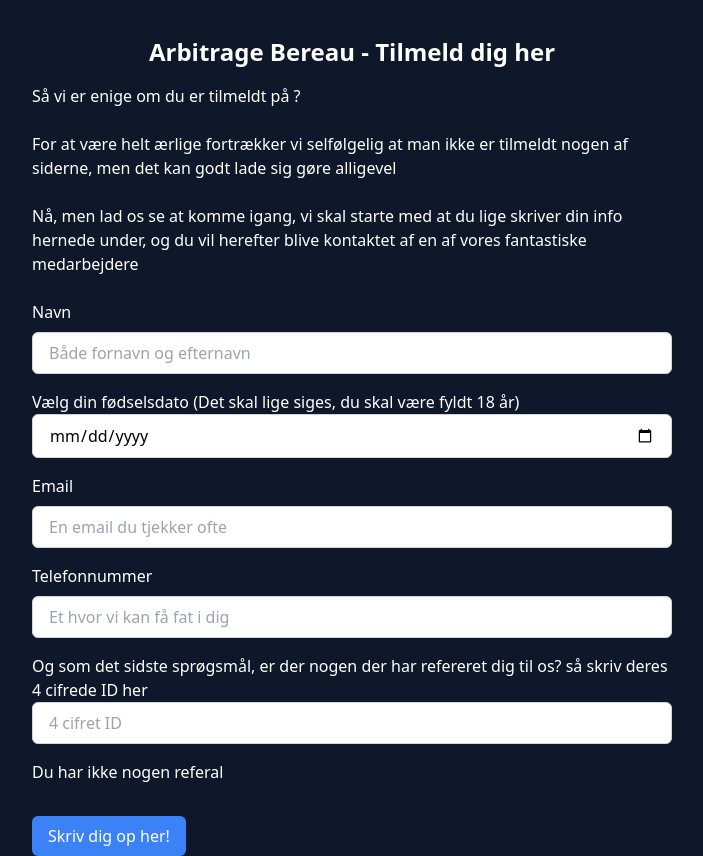
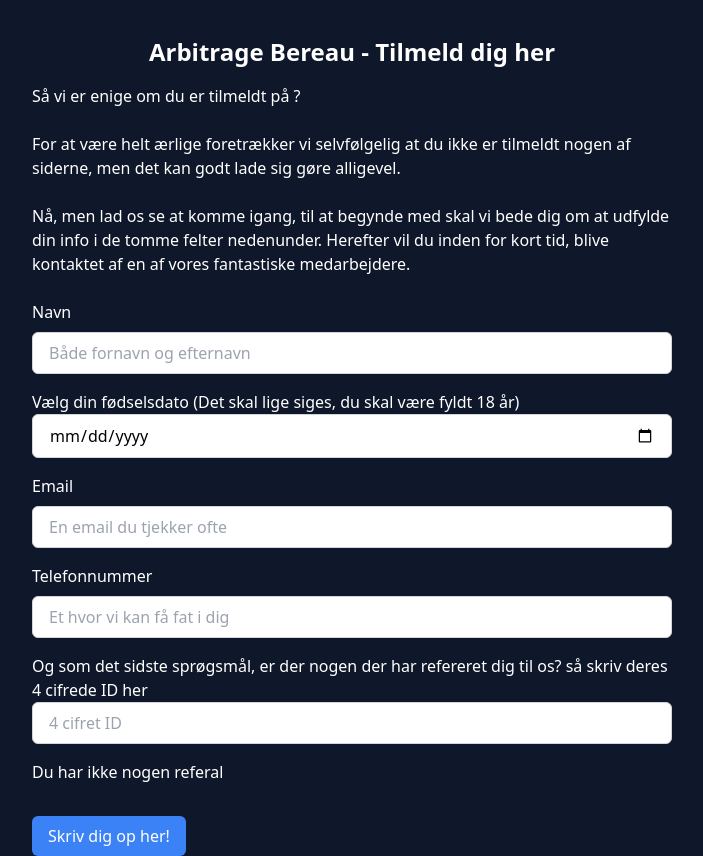
Before and after one commit to kridt/arbi-site, a React (Create React App) app: page /stage2 in a window 1280 px wide. Shown: the whole page, without its empty margins (288-991 px from the left). Built offline with nearby package versions, Linux system fonts and the light colour scheme.

Commit message:
opdated text

```diff
--- a/src/pages/CustomerList.js
+++ b/src/pages/CustomerList.js
@@ -1,13 +1,10 @@
 import React, { useEffect, useState } from "react";
 import { auth, db } from "../firebase";
 import { useNavigate } from "react-router-dom";
-import axios from "axios";
 
 export default function CustomerList() {
   const navigate = useNavigate();
   const [user, setUser] = useState(null);
-  const [error, setError] = useState(null);
-  const [loading, setLoading] = useState(false);
   const [clients, setClients] = useState([]);
   const [archived, setArchived] = useState([]);
 
--- a/src/pages/LandingPage.js
+++ b/src/pages/LandingPage.js
@@ -17,7 +17,7 @@ export default function LandingPage() {
     <div className="bg-slate-900 text-white min-h-screen">
       <div className="container mx-auto py-10">
         <h1 className="text-4xl font-bold mb-4">
-          Velkommen til vores Arbitrage Bereau
+          Velkommen til vores Arbitrage bureau
         </h1>
         <p className="text-lg mb-8">
           Vil du tjene 1500 kr. på bare 3 timer? Så er du kommet til det rette
--- a/src/pages/Stage2.js
+++ b/src/pages/Stage2.js
@@ -115,15 +115,16 @@ export default function Stage2() {
 
         <br />
         <p>
-          For at være helt ærlige fortrækker vi selfølgelig at man ikke er
-          tilmeldt nogen af siderne, men det kan godt lade sig gøre alligevel
+          For at være helt ærlige foretrækker vi selvfølgelig at du ikke er
+          tilmeldt nogen af siderne, men det kan godt lade sig gøre alligevel.
         </p>
         <br />
 
         <label htmlFor="info">
-          Nå, men lad os se at komme igang, vi skal starte med at du lige
-          skriver din info hernede under, og du vil herefter blive kontaktet af
-          en af vores fantastiske medarbejdere
+          Nå, men lad os se at komme igang, til at begynde med skal vi bede dig
+          om at udfylde din info i de tomme felter nedenunder. Herefter vil du
+          inden for kort tid, blive kontaktet af en af vores fantastiske
+          medarbejdere.
         </label>
         <br />
         <br />
--- a/src/pages/Start.js
+++ b/src/pages/Start.js
@@ -21,10 +21,6 @@ export default function Start() {
   ]);
 
   useEffect(() => {
-    axios.get("https://arbi-server.onrender.com/api/wakeUp").then((res) => {
-      console.log(res.data);
-    });
-
     if (admin === null) {
       navigate("/");
     } else {
@@ -64,8 +60,9 @@ export default function Start() {
       <form onSubmit={(e) => handleSubmit(e)} className="w-1/2 m-auto">
         <div className="mb-4">
           <label htmlFor="siteName" className="block font-medium mb-2">
-            Her er alle de gambling sites vi kommer til at bruge, tjek af fra
-            listen over de sites du allerede har en konto på
+            Her er alle de gamblingsites vi kommer til at bruge, tjek af fra
+            listen over de sites du allerede har en konto på (En konto, hvor
+            bonus IKKE er brugt, skal IKKE vinges af)
           </label>
         </div>
 
```
